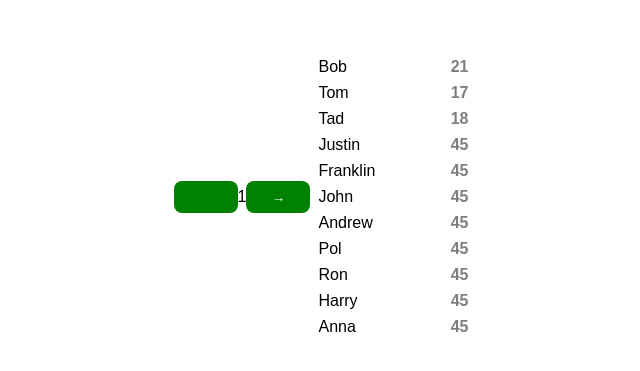
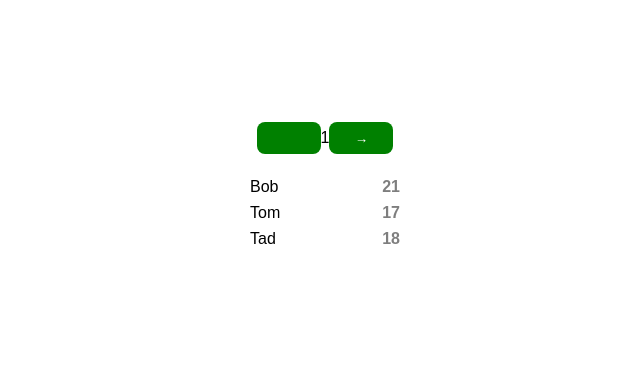
Before and after one commit to IuriiKyrylovskyi/Redux, a React (Create React App) app in the folder lesson4/task_home/: page / in a window 1280 px wide. Shown: the part 211-582 px from the top of the page, without its empty margins (315-955 px from the left). Built offline with nearby package versions, Linux system fonts and the light colour scheme.

Commit message:
ITEMS_PER_PAGE

```diff
--- a/lesson4/task_home/src/index.scss
+++ b/lesson4/task_home/src/index.scss
@@ -9,6 +9,7 @@ body {
 #root {
   height: 100vh;
   display: flex;
+  flex-direction: column;
   justify-content: center;
   align-items: center;
 }
--- a/lesson4/task_home/src/users/Pagination.jsx
+++ b/lesson4/task_home/src/users/Pagination.jsx
@@ -1,17 +1,23 @@
 import React from "react";
 
 function Pagination({ goPrev, goNext, currentPage, totalItems, itemsPerPage }) {
-  let isPrevPageAvailable = currentPage === 0;
-  let isNextPageAvailable = currentPage === Math.round(totalItems / itemsPerPage);
+  let isPrevPageAvailable = currentPage !== 0;
+  // let isNextPageAvailable = totalItems % itemsPerPage === 0 ? currentPage + 1 !== parseInt(totalItems / itemsPerPage) : currentPage !== parseInt(totalItems / itemsPerPage);
+  let isNextPageAvailable = currentPage + 1 !== Math.ceil(totalItems / itemsPerPage);
+  console.log("currentPage", currentPage + 1);
+  // console.log("totalItems", totalItems);
+  // console.log("itemsPerPage", itemsPerPage);
+  // console.log("isNextPageAvailable", isNextPageAvailable);
+  console.log(parseInt(totalItems / itemsPerPage));
 
   return (
     <div className="pagination">
-      <button className="btn" onClick={goPrev} disabled={isPrevPageAvailable}>
-        {!isPrevPageAvailable && "←"}
+      <button className="btn" onClick={goPrev} disabled={!isPrevPageAvailable}>
+        {isPrevPageAvailable && "←"}
       </button>
       <span className="pagination__page">{currentPage + 1}</span>
-      <button className="btn" onClick={goNext} disabled={isNextPageAvailable}>
-        {!isNextPageAvailable && "→"}
+      <button className="btn" onClick={goNext} disabled={!isNextPageAvailable}>
+        {isNextPageAvailable && "→"}
       </button>
     </div>
   );
--- a/lesson4/task_home/src/users/UsersList.jsx
+++ b/lesson4/task_home/src/users/UsersList.jsx
@@ -5,17 +5,26 @@ import * as paginationsActions from "./../pagination.actions";
 import User from "./User";
 import Pagination from "./Pagination";
 
+const ITEMS_PER_PAGE = 3;
+
 function UsersList({ users, goPrev, goNext, currentPage }) {
   const totalItems = users.length;
-  console.log(users);
-  console.log(currentPage);
 
-  const itemsPerPage = 5;
+  const itemsPerPage = ITEMS_PER_PAGE;
+
+  const indexMin = currentPage * itemsPerPage;
+  const indexMax = indexMin + itemsPerPage;
 
   return (
     <>
       <Pagination goPrev={goPrev} goNext={goNext} currentPage={currentPage} totalItems={totalItems} itemsPerPage={itemsPerPage} />
-      <ul className="users">{users.length > 0 && users.map((user) => <User key={user.id} name={user.name} age={user.age} />)}</ul>
+      <ul className="users">{users.length > 0 && users.filter((user, index) => index >= indexMin && index < indexMax).map((user) => <User key={user.id} name={user.name} age={user.age} />)}</ul>
+      {/* <ul className="users">
+        {users.length > 0 &&
+          users.reduce((acc, user, index) => (index >= indexMin && index < indexMax)
+            ? <User key={user.id} name={user.name} age={user.age} />
+            : acc, [])}
+      </ul> */}
     </>
   );
 }
```
